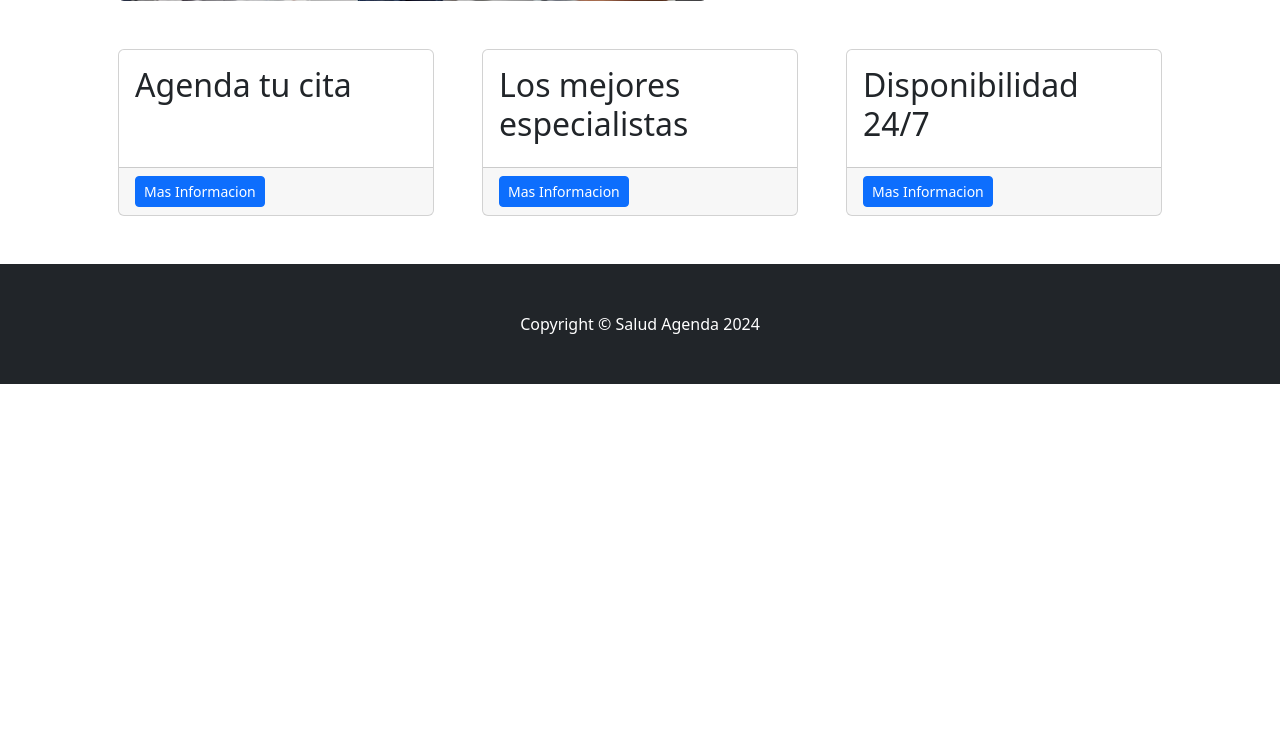
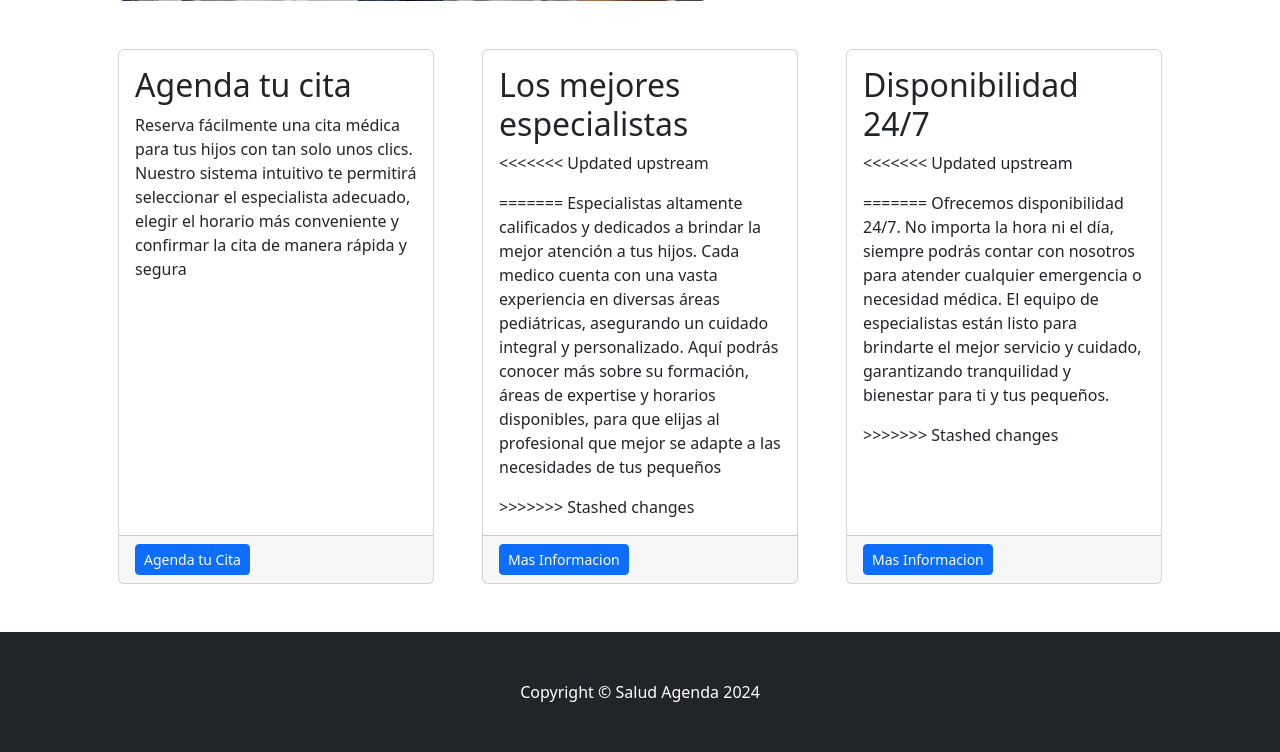
Before and after one commit to rjwrld/Citas-Medicas, a PHP site: page / in a window 1280 px wide. Shown: the part 495-1247 px from the top of the page. Before the commit the page ends 879 px from the top, so only its background shows below. Run offline with PHP 8.4, Linux system fonts and the light colour scheme.

Commit message:
update al index
Se agregaron mas descripciones a las opciones mostradas en el index

```diff
--- a/views/index.php
+++ b/views/index.php
@@ -48,9 +48,9 @@
                 <div class="card h-100">
                     <div class="card-body">
                         <h2 class="card-title">Agenda tu cita </h2>
-                        <p class="card-text"> </p>
+                        <p class="card-text"> Reserva fácilmente una cita médica para tus hijos con tan solo unos clics. Nuestro sistema intuitivo te permitirá seleccionar el especialista adecuado, elegir el horario más conveniente y confirmar la cita de manera rápida y segura </p>
                     </div>
-                    <div class="card-footer"><a class="btn btn-primary btn-sm" href="#!">Mas Informacion</a></div>
+                    <div class="card-footer"><a class="btn btn-primary btn-sm" href="#!">Agenda tu Cita</a></div>
                 </div>
             </div>
             <div class="col-md-4 mb-5">
@@ -58,7 +58,12 @@
                     <div class="card-body">
                         <h2 class="card-title"> Los mejores especialistas </h2>
                         <p class="card-text">
+<<<<<<< Updated upstream
                             </p>
+=======
+                            Especialistas altamente calificados y dedicados a brindar la mejor atención a tus hijos. Cada medico cuenta con una vasta experiencia en diversas áreas pediátricas, asegurando un cuidado integral y personalizado. Aquí podrás conocer más sobre su formación, áreas de expertise y horarios disponibles, para que elijas al profesional que mejor se adapte a las necesidades de tus pequeños
+                        </p>
+>>>>>>> Stashed changes
                     </div>
                     <div class="card-footer"><a class="btn btn-primary btn-sm" href="#!">Mas Informacion</a></div>
                 </div>
@@ -68,7 +73,13 @@
                     <div class="card-body">
                         <h2 class="card-title"> Disponibilidad 24/7</h2>
                         <p class="card-text">
+<<<<<<< Updated upstream
                             </p>
+=======
+
+                            Ofrecemos disponibilidad 24/7. No importa la hora ni el día, siempre podrás contar con nosotros para atender cualquier emergencia o necesidad médica. El equipo de especialistas están listo para brindarte el mejor servicio y cuidado, garantizando tranquilidad y bienestar para ti y tus pequeños.
+                        </p>
+>>>>>>> Stashed changes
                     </div>
                     <div class="card-footer"><a class="btn btn-primary btn-sm" href="#!">Mas Informacion</a></div>
                 </div>
```
